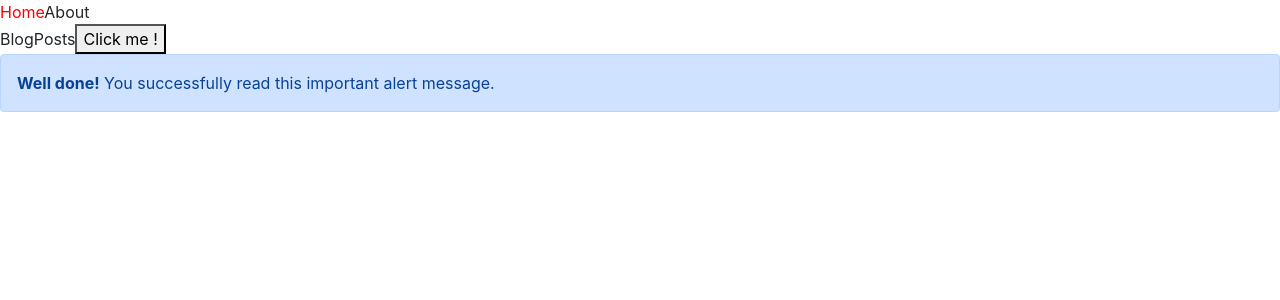
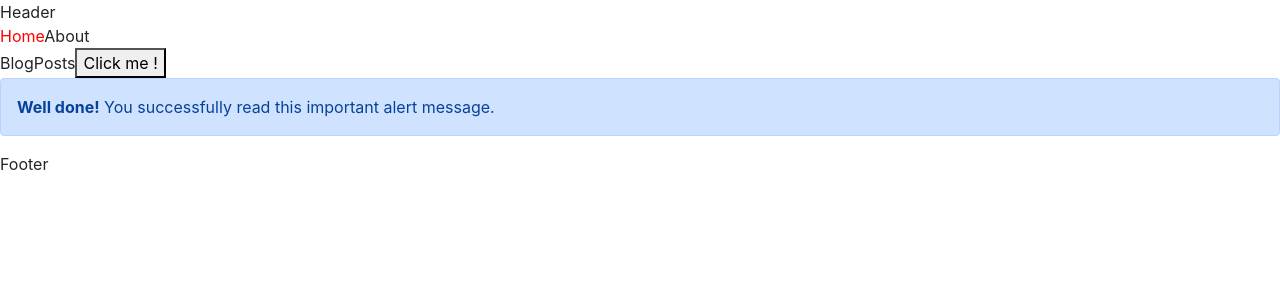
Before and after one commit to AbbaciKhaled/NextJs-Test, a Next.js app: page / in a window 1280 px wide. Shown: the top 300 px of the page. Built offline with nearby package versions, Linux system fonts and the light colour scheme.

Commit message:
add: layouts

```diff
--- /dev/null
+++ b/components/Footer.js
@@ -0,0 +1,5 @@
+function Footer() {
+    return <div className='layout'>Footer</div>
+}
+
+export default Footer
--- /dev/null
+++ b/components/Header.js
@@ -0,0 +1,5 @@
+function Header() {
+    return <div className='layout-footer'>Header</div>
+}
+
+export default Header
--- a/pages/_app.js
+++ b/pages/_app.js
@@ -1,6 +1,10 @@
 import 'bootstrap/dist/css/bootstrap.min.css'
 import '../styles/globals.css'
+import '../styles/layout.css'
+
 import { ThemeProvider } from 'styled-components'
+import Header from '../components/Header'
+import Footer from '../components/Footer'
 
 const theme = {
   colors: {
@@ -9,9 +13,20 @@ const theme = {
 }
 
 function MyApp({ Component, pageProps }) {
-  return <ThemeProvider theme={theme}>
-    <Component {...pageProps} />
-  </ThemeProvider>
+
+  if (Component.getLayout)
+    return Component.getLayout(<Component {...pageProps} />)
+
+  return (
+    <>
+      <Header></Header>
+      <ThemeProvider theme={theme}>
+        <Component {...pageProps} />
+      </ThemeProvider>
+      <Footer></Footer>
+    </>
+  )
+
 
 }
 
```
Also changed, not shown: pages/product/index.js (+11 -0 lines), styles/layout.css (added).
